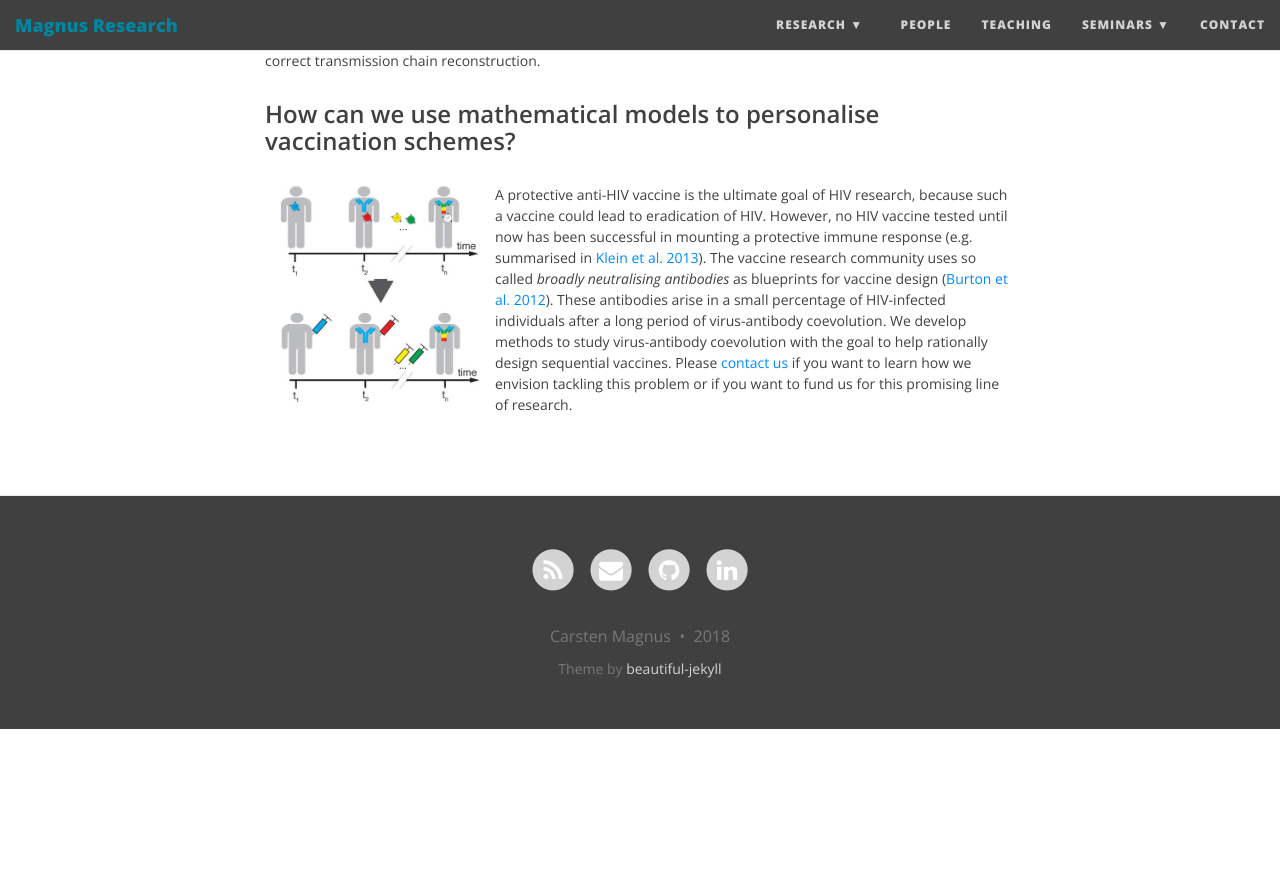
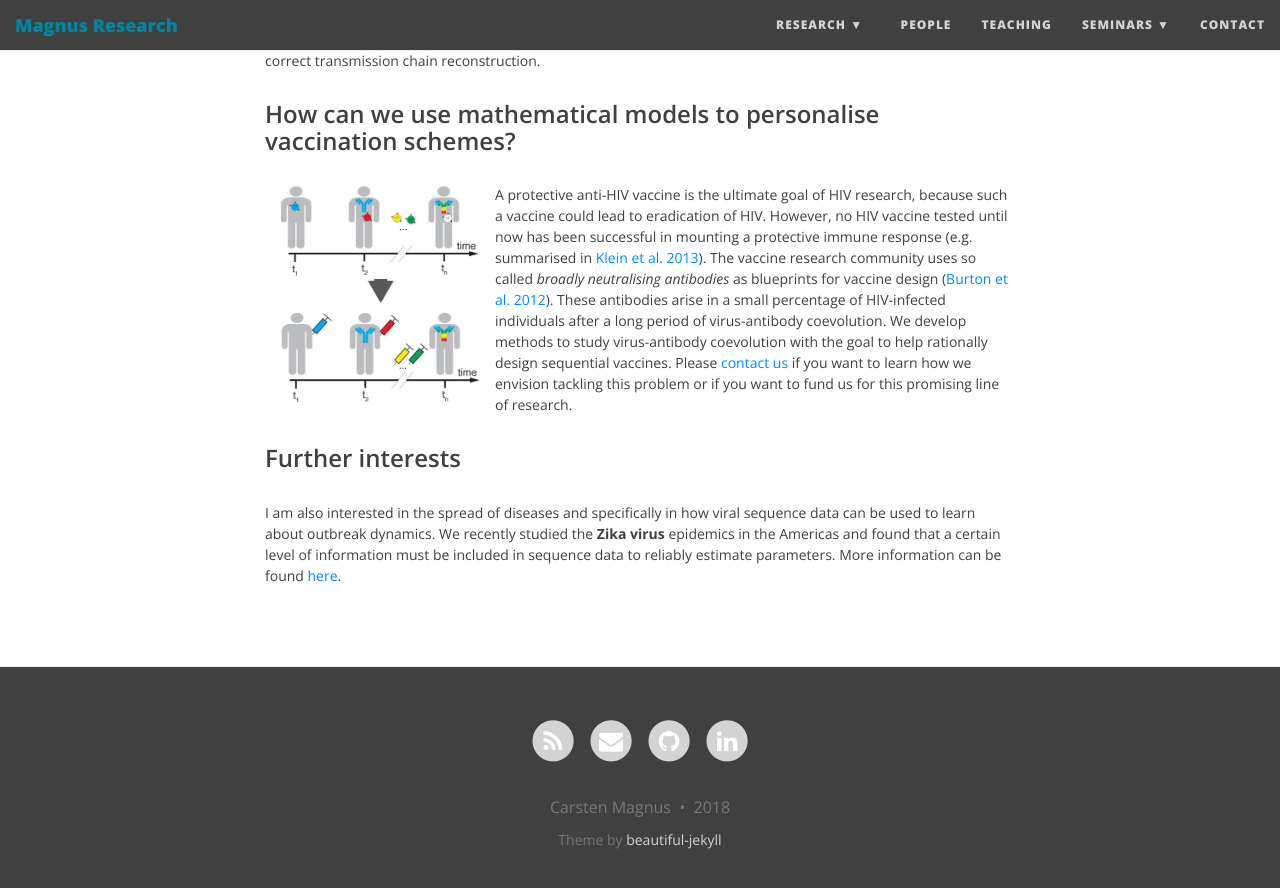
Before and after one commit to magnuscar/magnuscar.github.io, a Jekyll site: the page built from research/research.md, in a window 1280 px wide and 900 px high, scrolled down 1565 px. Shown: the top 888 px of the window. Built offline with Jekyll 4.4.1, drawn with Linux system fonts in a browser that asks for light colours; nearby versions of some CDN libraries; before the commit the page ends 2294 px from its top, so only the background shows below that.

Commit message:
Zika paragraph added

```diff
--- a/research/research.md
+++ b/research/research.md
@@ -29,9 +29,14 @@ subtitle: Or how can mathematical models be used to study antibodies and viruses
 A protective anti-HIV vaccine is the ultimate goal of HIV research, because such a vaccine could lead to eradication of HIV. However, no HIV vaccine tested until now has been successful in mounting a protective immune response (e.g. summarised in [Klein et al. 2013][link NoVacc]). The vaccine research community uses so called _broadly neutralising antibodies_ as blueprints for vaccine design ([Burton et al. 2012][link blueprint]). These antibodies arise in a small percentage of HIV-infected individuals after a long period of virus-antibody coevolution. We develop methods to study virus-antibody coevolution with the goal to help rationally design sequential vaccines. Please [contact us][link contact] if you want to learn how we envision tackling this problem or if you want to fund us for this promising line of research.
 
 
+### Further interests
+I am also interested in the spread of diseases and specifically in how viral sequence data can be used to learn about outbreak dynamics. We recently studied the **Zika virus** epidemics in the Americas and found that a certain level of information must be included in sequence data to reliably estimate parameters. More information can be found [here][link Zika].
+
+
 [link NoVacc]: https://www.ncbi.nlm.nih.gov/pubmed/24031012
 [link blueprint]: https://www.ncbi.nlm.nih.gov/pubmed/23084910
 [link contact]: /contact/
 [link probInf]: http://journals.plos.org/plospathogens/article?id=10.1371/journal.ppat.1006313
 [link V1V2Theo]: https://www.sciencedirect.com/science/article/pii/S0022175913002421
 [link MSW]: https://www.sciencedirect.com/science/article/pii/S0168170215300885
+[link Zika]: https://academic.oup.com/ve/article/4/1/vex044/4829709
```
